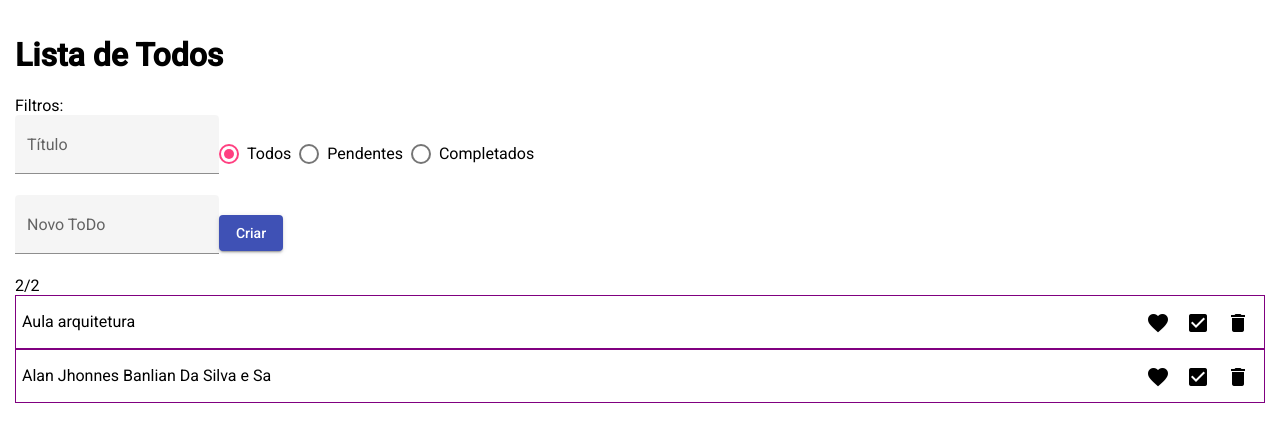
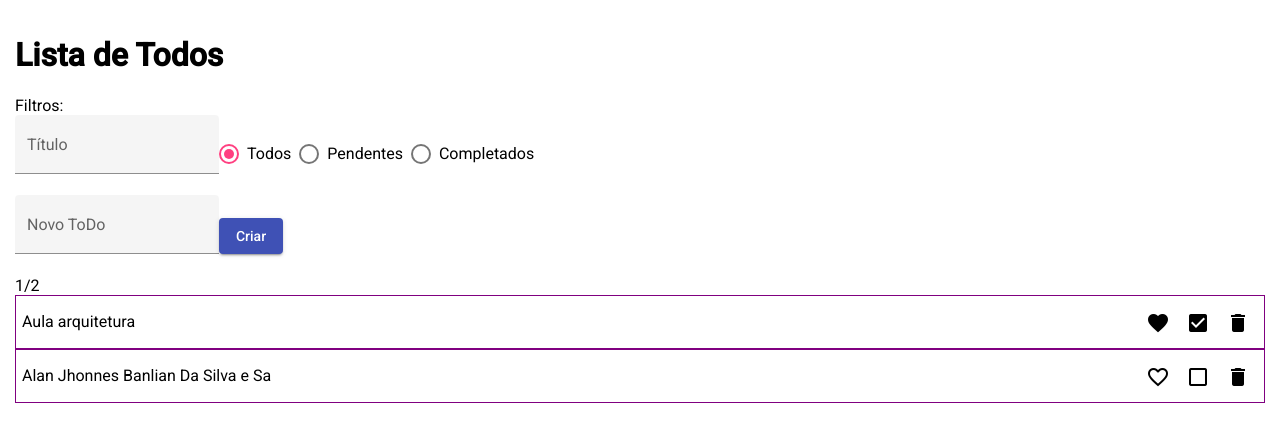
Before and after one commit to alanjhonnes/devschool-padrao-arquitetura-angular, an Angular app: page /todos in a window 1280 px wide. Shown: the top 442 px of the page. Built offline with nearby package versions, Linux system fonts and the light colour scheme; data requests are answered from the project's data file.

Commit message:
feat: saving indicator

```diff
--- a/db.json
+++ b/db.json
@@ -4,15 +4,13 @@
       "id": "f4d00611-a751-4c57-8fde-1acc676b1d35",
       "title": "Aula arquitetura",
       "isCompleted": true,
-      "isFavorited": true,
-      "isSaving": false
+      "isFavorited": true
     },
     {
       "id": "38315f5c-4fcb-4461-9d1a-c2bae6d0e038",
       "title": "Alan Jhonnes Banlian Da Silva e Sa",
-      "isCompleted": true,
-      "isFavorited": true,
-      "isSaving": false
+      "isCompleted": false,
+      "isFavorited": false
     }
   ]
 }
--- a/src/app/features/todos/pages/todos-page/todos-page.component.html
+++ b/src/app/features/todos/pages/todos-page/todos-page.component.html
@@ -8,35 +8,29 @@
   </mat-form-field>
 
   <mat-radio-group aria-label="Select an option" formControlName="isCompleted">
-    <mat-radio-button [value]="null" class="todos-filter-radio-item"
-      >Todos</mat-radio-button
-    >
-    <mat-radio-button [value]="false" class="todos-filter-radio-item"
-      >Pendentes</mat-radio-button
-    >
-    <mat-radio-button [value]="true" class="todos-filter-radio-item"
-      >Completados</mat-radio-button
-    >
+    <mat-radio-button [value]="null" class="todos-filter-radio-item">Todos</mat-radio-button>
+    <mat-radio-button [value]="false" class="todos-filter-radio-item">Pendentes</mat-radio-button>
+    <mat-radio-button [value]="true" class="todos-filter-radio-item">Completados</mat-radio-button>
   </mat-radio-group>
 </form>
 
+<div class="new-todo-form">
+  <mat-form-field appearance="fill">
+    <mat-label>Novo ToDo</mat-label>
+    <input matInput [formControl]="newTodoControl" />
+  </mat-form-field>
+  <button mat-raised-button color="primary" [disabled]="isSaving" (click)="createTodo()">
+    {{ isSaving ? 'Salvando...' : 'Criar' }}
+  </button>
+  <mat-spinner *ngIf="isSaving" diameter="24" color="accent"></mat-spinner>
+</div>
 
-<mat-form-field appearance="fill">
-  <mat-label>Novo ToDo</mat-label>
-  <input matInput [formControl]="newTodoControl" />
-</mat-form-field>
-<button mat-raised-button color="primary" (click)="createTodo()">Criar</button>
 
-<mat-spinner *ngIf="saving$ | async" diameter="24" color="accent"></mat-spinner>
 <mat-spinner *ngIf="loading$ | async" diameter="24" color="primary"></mat-spinner>
 <div>
   {{ todosCompletedCount$ | async }}/{{ todosCount$ | async }}
   <ng-container *ngIf="filteredTodos$ | async as todos;">
-    <app-todo-list
-      [todos]="todos"
-      (todoDelete)="onTodoDeleted($event)"
-      (todoToggle)="onTodoToggled($event)"
-      (todoToggleFavorite)="onTodoToggledFavorite($event)"
-    ></app-todo-list>
+    <app-todo-list [todos]="todos" (todoDelete)="onTodoDeleted($event)" (todoToggle)="onTodoToggled($event)"
+      (todoToggleFavorite)="onTodoToggledFavorite($event)"></app-todo-list>
   </ng-container>
 </div>
--- a/src/app/features/todos/pages/todos-page/todos-page.component.scss
+++ b/src/app/features/todos/pages/todos-page/todos-page.component.scss
@@ -6,3 +6,8 @@
 .todos-filter-radio-item {
   margin-right: 8px;
 }
+
+.new-todo-form {
+  display: flex;
+  align-items: center;
+}
--- a/src/app/features/todos/pages/todos-page/todos-page.component.ts
+++ b/src/app/features/todos/pages/todos-page/todos-page.component.ts
@@ -1,7 +1,7 @@
-import { Component, OnInit } from '@angular/core';
+import { Component, OnDestroy, OnInit } from '@angular/core';
 import { FormControl, FormGroup } from '@angular/forms';
-import { Observable } from 'rxjs';
-import { debounceTime, map } from 'rxjs/operators';
+import { Observable, Subject } from 'rxjs';
+import { debounceTime, map, takeUntil } from 'rxjs/operators';
 import { TodoFilters } from 'src/app/shared/core/state/todos-state.service';
 import { TodosFacadeService } from 'src/app/shared/facade/todos-facade.service';
 import { Todo } from 'src/app/shared/types/todo.type';
@@ -11,7 +11,7 @@ import { v4 } from 'uuid';
   templateUrl: './todos-page.component.html',
   styleUrls: ['./todos-page.component.scss']
 })
-export class TodosPageComponent implements OnInit {
+export class TodosPageComponent implements OnInit, OnDestroy {
 
   filteredTodos$ = this.todosFacade.orderedTodos$;
   loading$ = this.todosFacade.loading$;
@@ -24,18 +24,33 @@ export class TodosPageComponent implements OnInit {
   newTodoControl = new FormControl();
 
   saving$ = this.todosFacade.saving$;
+  isSaving: boolean = false;
 
   todosCount$ = this.todosFacade.todosCount$;
   todosCompletedCount$ = this.todosFacade.todosCompletedCount$;
 
-  constructor(private todosFacade: TodosFacadeService) { }
+  destroy$ = new Subject<void>();
+
+  constructor(private todosFacade: TodosFacadeService) {}
 
   ngOnInit(): void {
+    // Esse é um observable infinito, então usamos o takeUntil com destroy$ para que possamos completar
+    // o observable quando esse componente for destruido para evitarmos vazamento de memória.
+    this.saving$.pipe(
+      takeUntil(this.destroy$)
+    )
+    .subscribe({
+      next: (isSaving) => {
+        // armazenamos o saving em uma propriedade primitiva para evitarmos
+        // ter que fazer subscribe repetidas vezes no template.
+        this.isSaving = isSaving
+      }
+    })
     this.todosFacade.loadTodos().subscribe();
     this.filterForm
       .valueChanges
       .pipe(
-        debounceTime(500),
+        debounceTime(300),
         // using rawValue to remove undefined values from form
         map(() => this.filterForm.getRawValue())
       )
@@ -93,4 +108,10 @@ export class TodosPageComponent implements OnInit {
       });
   }
 
+  ngOnDestroy(): void {
+    // notificamos que o componente foi destruido
+    this.destroy$.next();
+    this.destroy$.complete();
+  }
+
 }
```
Also changed, not shown: 1 other file (tests, documents, lock files or other folders).
